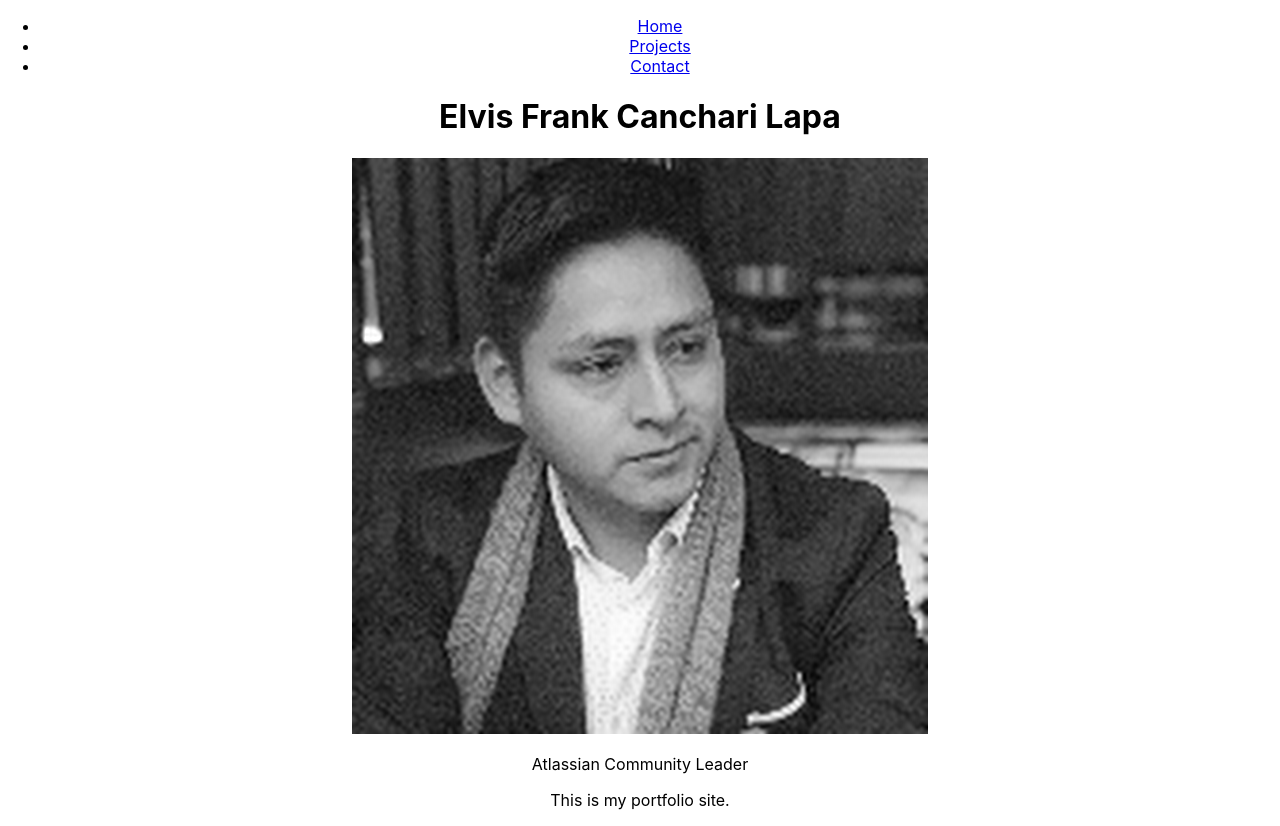
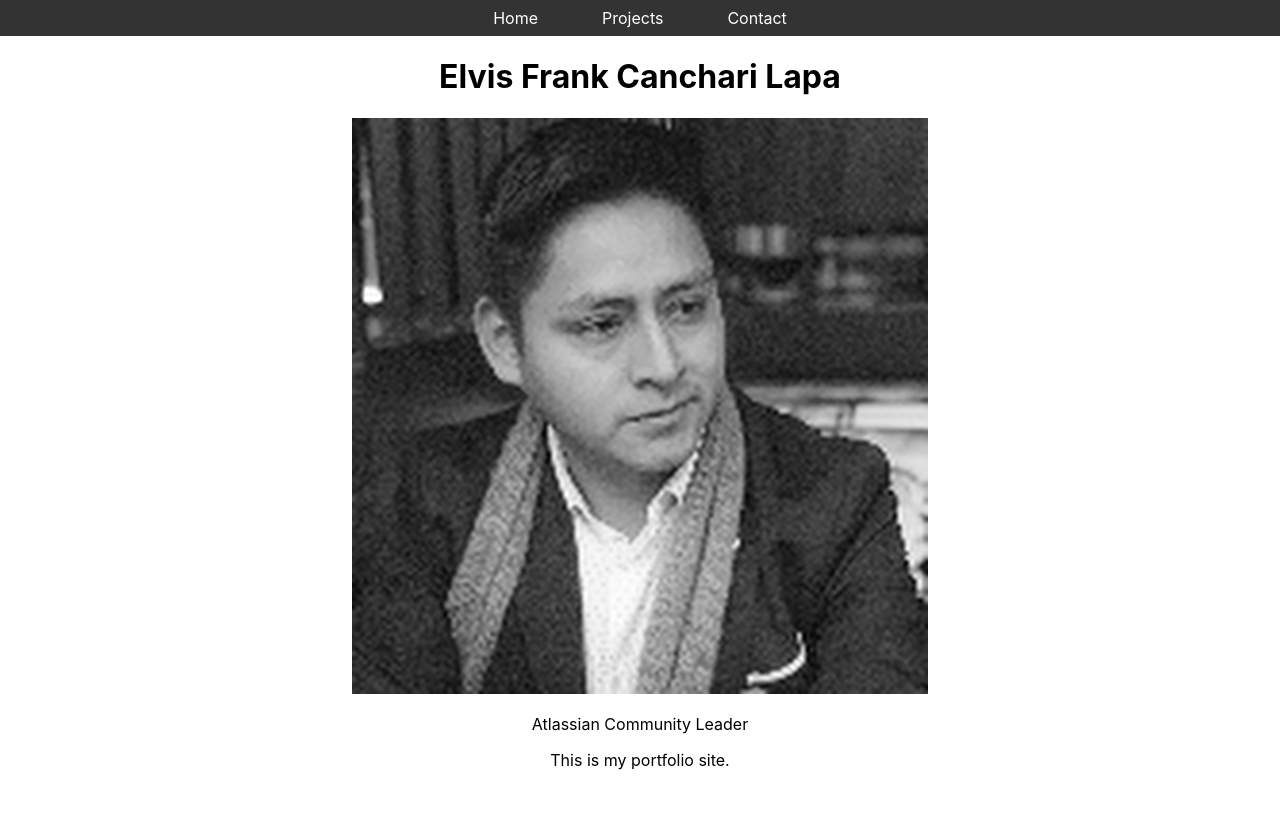
Before and after one commit to efcanchari/react-portfolio, a React (Create React App) app: page / in a window 1280 px wide. After the commit the page ends 800 px from the top, so only its background shows below. Built offline with nearby package versions, Linux system fonts and the light colour scheme.

Commit message:
Add Header.css

```diff
--- a/src/Header.css
+++ b/src/Header.css
@@ -0,0 +1,49 @@
+/* Header.css */
+
+.app-header {
+    background-color: #333; /* Dark background color */
+    color: #fff; /* White text color */
+    padding: 0.5rem; /* Some padding */
+    text-align: center; /* Center-align items */
+}
+
+.navbar {
+    max-width: 1200px; /* Max width of the navbar */
+    margin: 0 auto; /* Center the navbar */
+    display: flex; /* Use flexbox for layout */
+    justify-content: center; /* Center items horizontally */
+    align-items: center; /* Center items vertically */
+}
+
+.nav-links {
+    list-style: none; /* Remove default list styling */
+    padding: 0; /* Remove default padding */
+    margin: 0; /* Remove default margin */
+    display: flex; /* Display list items in a row */
+}
+
+.nav-links li {
+    margin: 0 1rem; /* Space out the nav items */
+}
+
+.nav-links a {
+    color: #fff; /* White text color for links */
+    text-decoration: none; /* Remove underline from links */
+    padding: 0.5rem 1rem; /* Padding around links */
+    transition: background-color 0.3s; /* Smooth transition for hover effect */
+}
+
+.nav-links a:hover,
+.nav-links a:focus {
+    background-color: #555; /* Darken link background on hover/focus */
+}
+
+@media (max-width: 768px) {
+    .nav-links li {
+        margin: 0 0.5rem; /* Less space between nav items on smaller screens */
+    }
+
+    .nav-links a {
+        padding: 0.5rem; /* Smaller padding for links on smaller screens */
+    }
+}
--- a/src/Header.js
+++ b/src/Header.js
@@ -1,5 +1,6 @@
 import React, { Component } from 'react';
 import { Link } from 'react-router-dom';
+import './Header.css';
 
 class Header extends Component {
     render() {
```
